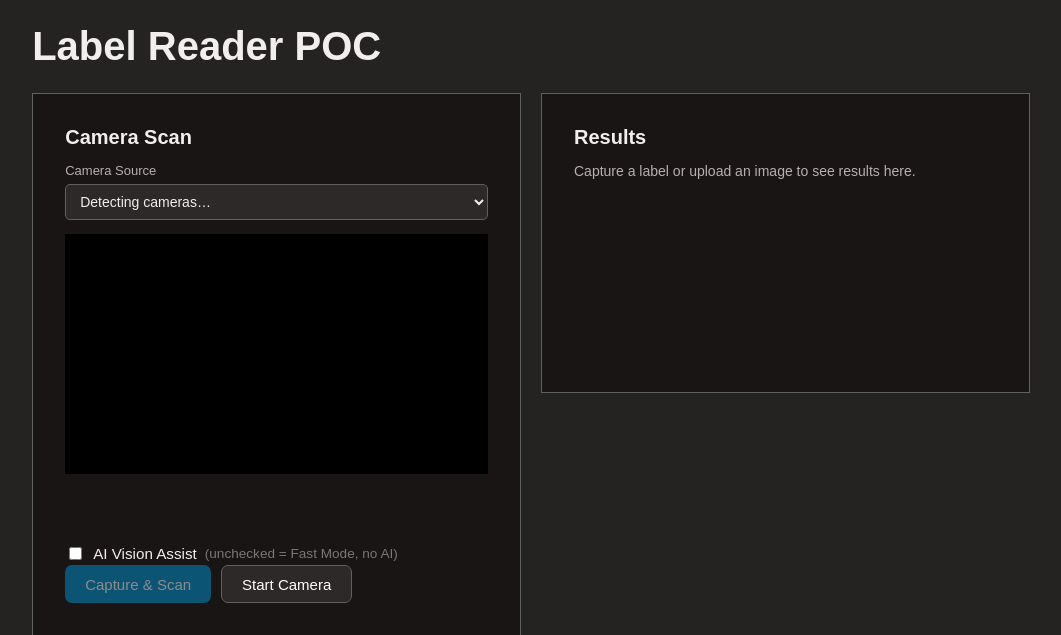
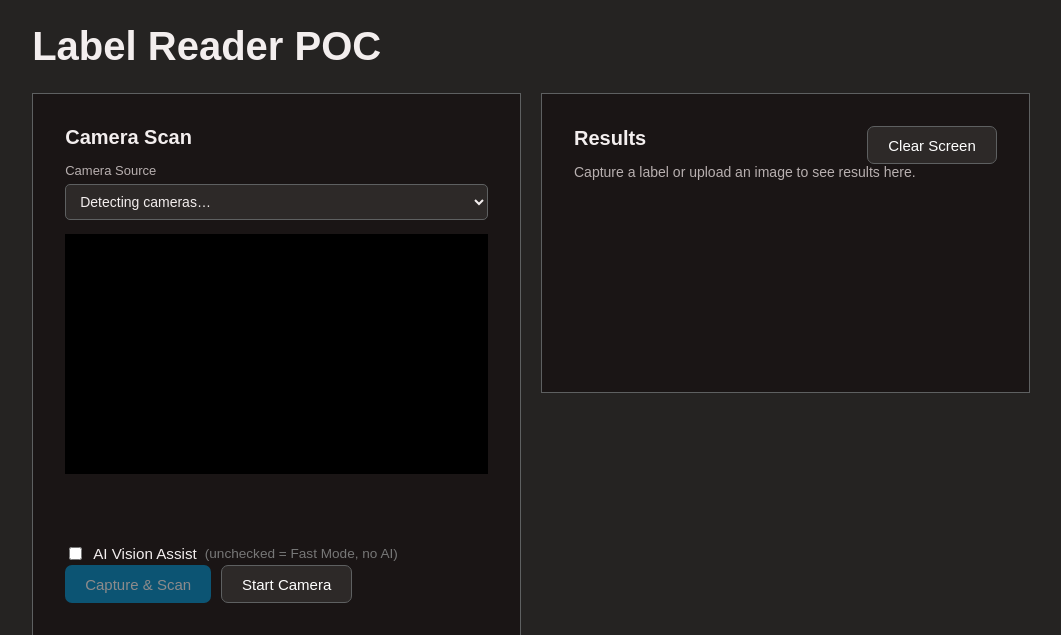
Before and after one commit to jburgos1102/label-reader, a Flask app: page / in a window 1280 px wide. Shown: the top 635 px of the page, without its empty margins (19-1080 px from the left). Run offline with Flask 3, Linux system fonts and the light colour scheme; some libraries are stand-ins or nearby versions.

Commit message:
feat(ui): Clear Screen button resets scan state without page reload
Button in the Results panel header clears the previous scan's state:
file input, results JSON, error message, annotation fields/status,
and current label id; the placeholder text returns. It deliberately
does NOT touch the camera stream, video element, barcode scanning, or
the AI Vision Assist checkbox, so a demo can scan -> clear -> scan
without re-triggering camera permission prompts.

Front-end only — no backend/API changes. Verified by driving the
real page script through upload-scan -> Clear Screen -> upload-scan
in Node with a DOM stub (results cleared and repopulated; camera
element and checkbox state asserted unchanged), plus a Flask render
check.

Co-Authored-By: Claude Fable 5 <noreply@anthropic.com>

```diff
--- a/templates/index.html
+++ b/templates/index.html
@@ -113,6 +113,14 @@
         .barcode-found {
             color: var(--green);
             font-weight: 600;
+        }
+
+        /* ── Results header (title + Clear Screen) ── */
+        .results-header {
+            display: flex;
+            justify-content: space-between;
+            align-items: center;
+            gap: 10px;
         }
 
         /* ── AI Vision Assist toggle ── */
@@ -334,7 +342,10 @@
 
             <!-- ── RIGHT: results ── -->
             <section class="panel results-panel" aria-labelledby="results-title">
-                <h2 id="results-title">Results</h2>
+                <div class="results-header">
+                    <h2 id="results-title">Results</h2>
+                    <button type="button" id="clear-screen-btn" class="secondary">Clear Screen</button>
+                </div>
                 <p id="results-placeholder" class="helper-text">
                     Capture a label or upload an image to see results here.
                 </p>
@@ -450,6 +461,28 @@
             currentLabelId = null;
             annotatePanel.hidden = true;
         }
+
+        /* ── Clear Screen: reset scan state without reloading or touching
+              the camera stream / AI Vision Assist checkbox ── */
+        function clearScreen() {
+            fileInput.value = '';
+            outputEl.textContent = '';
+            outputEl.hidden = true;
+            errEl.textContent = '';
+            errEl.hidden = true;
+            placeholder.hidden = false;
+            currentLabelId = null;
+            annotatePanel.hidden = true;
+            Object.keys(_annotateInputs).forEach(function (field) {
+                _annotateInputs[field].value = '';
+            });
+            annotateStatus.textContent = '';
+            annotateStatus.className = 'annotate-status';
+            statusEl.textContent = cameraActive ? 'Camera ready' : '';
+        }
+
+        document.getElementById('clear-screen-btn')
+            .addEventListener('click', clearScreen);
 
         /* ── POST image to /api/scan ── */
         function postImage(blob, filename) {
```
